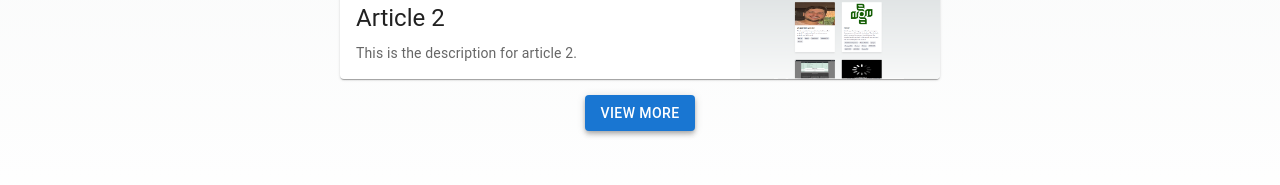
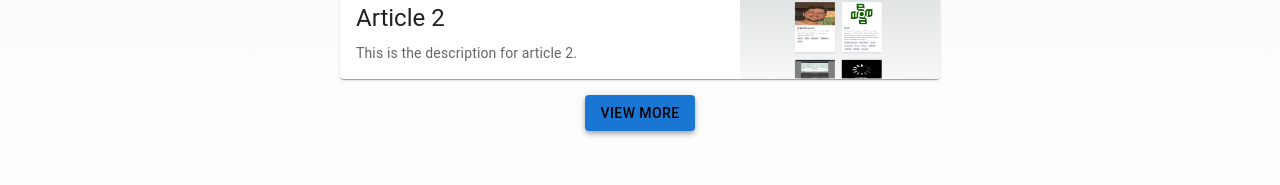
Before and after one commit to cadusaboya/portfolio-website, a Next.js app: page / in a window 1280 px wide. In both pictures the pointer is over the button "VIEW MORE". Shown: the part 2120-2305 px from the top of the page. Built offline with nearby package versions, Linux system fonts and the light colour scheme.

Commit message:
Added custom CSS for MUI primary color

```diff
--- a/app/globals.css
+++ b/app/globals.css
@@ -34,3 +34,15 @@
   transform: scale(1.1);
   z-index: 10;
 }
+
+.MuiButton-colorPrimary{
+  background-color: black;
+  color: white;
+  border-color: white;
+}
+
+.MuiButton-colorPrimary:hover{
+  background-color: white;
+  color: black;
+  border-color: black;
+}
```
